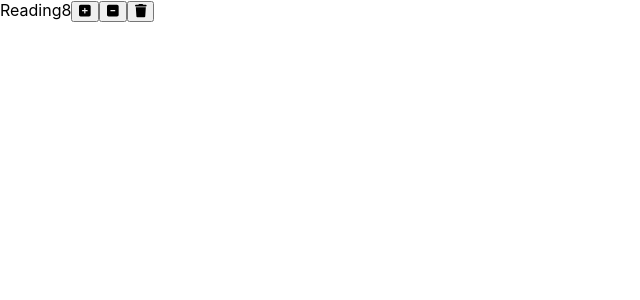
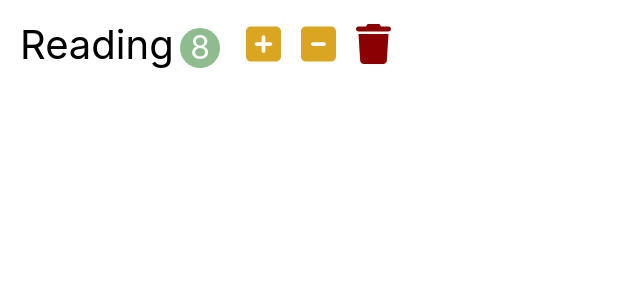
Before and after one commit to ttasjwi/react-habit-tracker, a React (Create React App) app: page / in a window 1280 px wide. Shown: the top 300 px of the page, without its empty margins (0-640 px from the left). Built offline with nearby package versions, Linux system fonts and the light colour scheme.

Commit message:
Habit 컴포넌트 스타일링

```diff
--- a/src/components/app.css
+++ b/src/components/app.css
@@ -1,38 +1,45 @@
-.App {
-  text-align: center;
+button {
+    outline: none;
+    border: 0;
+    cursor: pointer;
 }
 
-.App-logo {
-  height: 40vmin;
-  pointer-events: none;
+.habit {
+    font-size: 2.5rem;
+    padding: 0.5em;
+    list-style: none;
 }
 
-@media (prefers-reduced-motion: no-preference) {
-  .App-logo {
-    animation: App-logo-spin infinite 20s linear;
-  }
+.habit-count {
+    display: inline-block;
+    text-align: center;
+    font-size: 2rem;
+    width: 2.5rem;
+    height: 2.5rem;
+    line-height: 2.5rem;
+    margin-left: 0.2em;
+    margin-right: 0.5em;
+    background-color: darkseagreen;
+    color: white;
+    border-radius: 50%;
 }
 
-.App-header {
-  background-color: #282c34;
-  min-height: 100vh;
-  display: flex;
-  flex-direction: column;
-  align-items: center;
-  justify-content: center;
-  font-size: calc(10px + 2vmin);
-  color: white;
+.habit-button {
+    font-size: 2.5rem;
+    margin: 0 0.1em;
+    cursor: pointer;
+    background-color: transparent;
 }
 
-.App-link {
-  color: #61dafb;
+.habit-button:hover {
+    opacity: 0.8;
 }
 
-@keyframes App-logo-spin {
-  from {
-    transform: rotate(0deg);
-  }
-  to {
-    transform: rotate(360deg);
-  }
+.habit-increase,
+.habit-decrease {
+    color: goldenrod;
 }
+
+.habit-delete {
+    color: darkred;
+}
--- a/src/components/habit.jsx
+++ b/src/components/habit.jsx
@@ -3,19 +3,19 @@
 class Habit extends Component {
     render() {
         return (
-            <>
+            <li className="habit">
                 <span className="habit-name">Reading</span>
                 <span className="habit-count">8</span>
-                <button>
+                <button className="habit-button habit-increase">
                     <i className="fa-solid fa-square-plus"></i>
                 </button>
-                <button>
+                <button className="habit-button habit-decrease">
                     <i className="fa-solid fa-square-minus"></i>
                 </button>
-                <button>
+                <button className="habit-button habit-delete">
                     <i className="fa-solid fa-trash"></i>
                 </button>
-            </>
+            </li>
         );
     }
 
```
